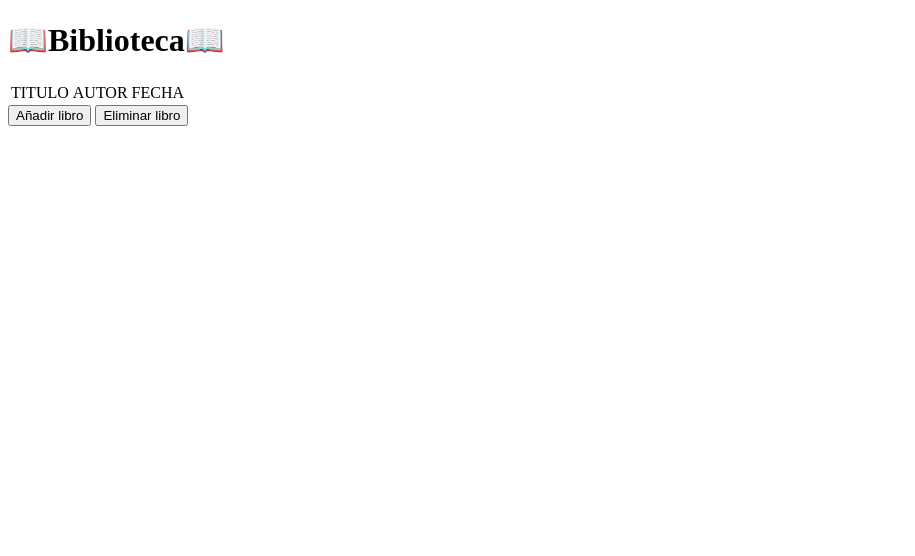
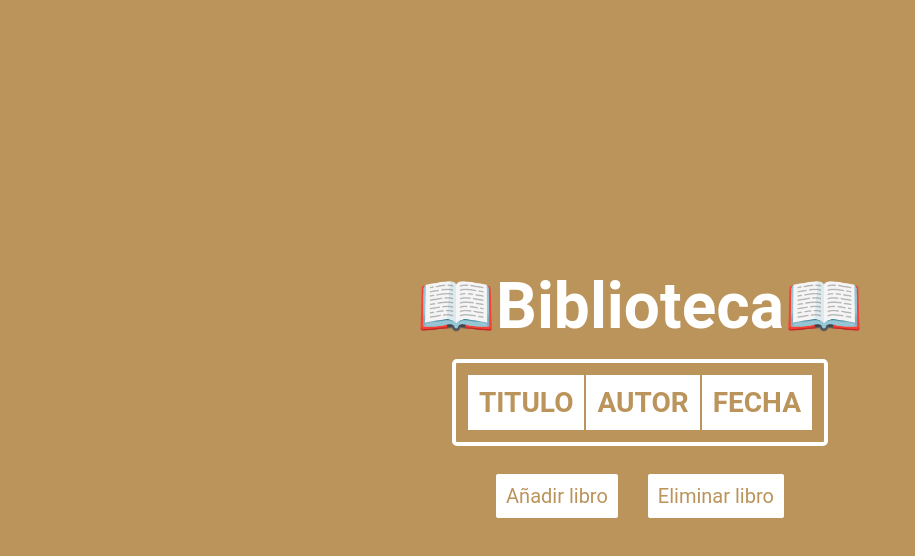
Before and after one commit to Juanma0186/DWEC, a plain HTML site: page TEMA_1/PRACTICAS/PracticaObjetos/index.html in a window 1280 px wide. Shown: the whole page, without its empty margins (0-915 px from the left). Drawn offline with Linux system fonts and the light colour scheme.

Commit message:
Terminado el ejercicio de la Biblioteca

```diff
--- a/TEMA_1/PRACTICAS/PracticaObjetos/index.html
+++ b/TEMA_1/PRACTICAS/PracticaObjetos/index.html
@@ -4,24 +4,28 @@
 <head>
   <meta charset="UTF-8">
   <meta name="viewport" content="width=device-width, initial-scale=1.0">
+  <link rel="stylesheet" href="style.css">
   <title>Gestión de Libros</title>
 </head>
 
 <body>
+  <div class="container">
     <h1>📖Biblioteca📖</h1>
     <div id="libros" class="libros">
       <p id="intro"></p>
       <table id="tabla">
-      <tr>
+        <tr class="titulos">
           <td>TITULO</td>
           <td>AUTOR</td>
           <td>FECHA</td>
         </tr>
       </table>
     </div>
+    <div class="botones">
       <button onclick="añadir()">Añadir libro</button>
       <button onclick="eliminar()">Eliminar libro</button>
-
+    </div>
+  </div>
   <script>
 
     //Array de libros
--- /dev/null
+++ b/TEMA_1/PRACTICAS/PracticaObjetos/style.css
@@ -0,0 +1,76 @@
+* {
+  margin: 0;
+  padding: 0;
+  box-sizing: border-box;
+}
+
+body {
+  background-color: #ba945b;
+  font-family: 'Roboto', sans-serif;
+  display: grid;
+  place-items: center;
+  height: 100vh;
+}
+
+.container {
+  width: 700px;
+  display: flex;
+  flex-direction: column;
+  align-items: center;
+}
+
+h1 {
+  color: #fff;
+  font-size: 4rem;
+}
+
+.libros {
+  padding: 15px;
+  display: flex;
+  flex-wrap: wrap;
+  justify-content: center;
+}
+
+table {
+  border: 4px solid #fff;
+  border-radius: 5px;
+  padding: 10px;
+  color: #fff;
+  width: 100%;
+  font-size: 28px;
+}
+
+tr,
+td {
+  text-align: center;
+  width: fit-content;
+  border: 1px solid #fff;
+  padding: 10px;
+}
+
+.titulos {
+  color: #ba945b;
+  background: #fff;
+  font-weight: bold;
+}
+
+button {
+  color: #ba945b;
+  font-family: 'Roboto', sans-serif;
+  background: #fff;
+  border: none;
+  border-radius: 5px;
+  padding: 10px;
+  font-size: 20px;
+  cursor: pointer;
+  margin: 10px;
+  border: #ba945b 3px solid;
+  transition: all 0.4s ease;
+}
+
+button:hover {
+  border: #fff 3px solid;
+  background: #ba945b;
+  color: #fff;
+  transition: all 0.4s ease;
+}
```
Lines whose indentation alone changed are shown as unchanged.
